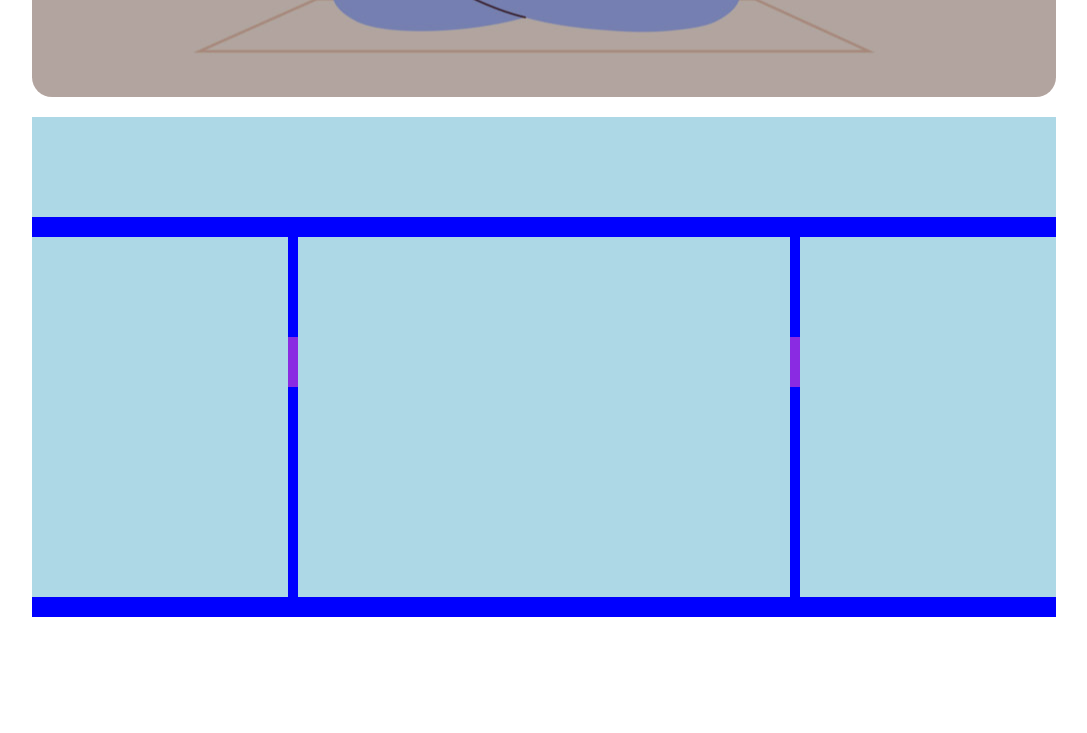
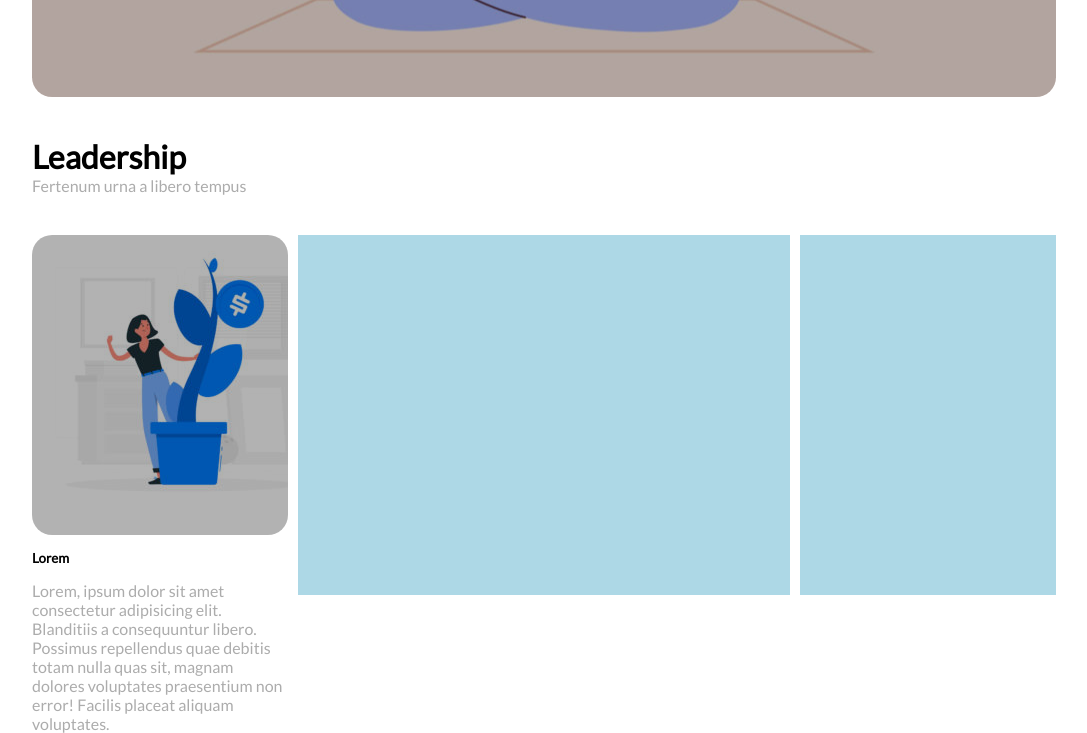
Before and after one commit to andrea1632/htmlcss-wp, a plain HTML site: page index.html in a window 1280 px wide. Shown: the part 685-1418 px from the top of the page, without its empty margins (96-1183 px from the left). Before the commit the page ends 1302 px from the top, so only its background shows below. Drawn offline with Linux system fonts and the light colour scheme.

Commit message:
2nd section .top .left content

```diff
--- a/asset/css/style.css
+++ b/asset/css/style.css
@@ -33,19 +33,15 @@ main{
 }
 .second-section{
     height: 500px;
-    background-color: blue;
     margin-top: 20px;
 }
 .top{
     width: 100%;
-    background-color: lightblue;
-    height: 20%;
 }
 .left{
     height: calc(80% - 40px);
     margin-bottom: 20px;
     width: 25%;
-    background-color: lightblue;
     float: left;
     margin-top: 20px;
 }
@@ -67,11 +63,7 @@ main{
     margin-top: 20px;
     margin-bottom: 20px;
 }
-footer{
-    height: 50px;
-    background-color: blueviolet;
-    margin-top: 40px;
-}
+
 #logo{
     height: 100px;
 }
@@ -110,3 +102,25 @@ li{
     font-size: 2em;
     font-weight: 300;
 }
+.top div span{
+    color: rgb(172, 172, 172);
+}
+.top div{
+    padding:20px 0;
+}
+.top div h2{
+    font-size: 2em;
+}
+.bg-img1{
+    background-image: url(../img/img-1.jpg);
+    height: 300px;
+    background-size: cover;
+    position: relative;
+    border-radius: 20px;
+}
+.left p{
+    color: rgb(172, 172, 172);
+}
+.left h5{
+    margin: 15px 0;
+}
--- a/index.html
+++ b/index.html
@@ -48,8 +48,19 @@
         </section>
 
         <section class= "second-section clearfix">
-            <div class="top"></div>
-            <div class="left"></div>
+            <div class="top">
+                <div>
+                    <h2>Leadership</h2>
+                    <span>Fertenum urna a libero tempus</span>
+                </div>
+            </div>
+            <div class="left">
+                <div class="bg-img1">
+                    <div class="overlay"></div>
+                </div>
+                <h5>Lorem</h5>
+                <p>Lorem, ipsum dolor sit amet consectetur adipisicing elit. Blanditiis a consequuntur libero. Possimus repellendus quae debitis totam nulla quas sit, magnam dolores voluptates praesentium non error! Facilis placeat aliquam voluptates.</p>
+            </div>
             <div class="mid"></div>
             <div class="right"></div>
         </section>
```
